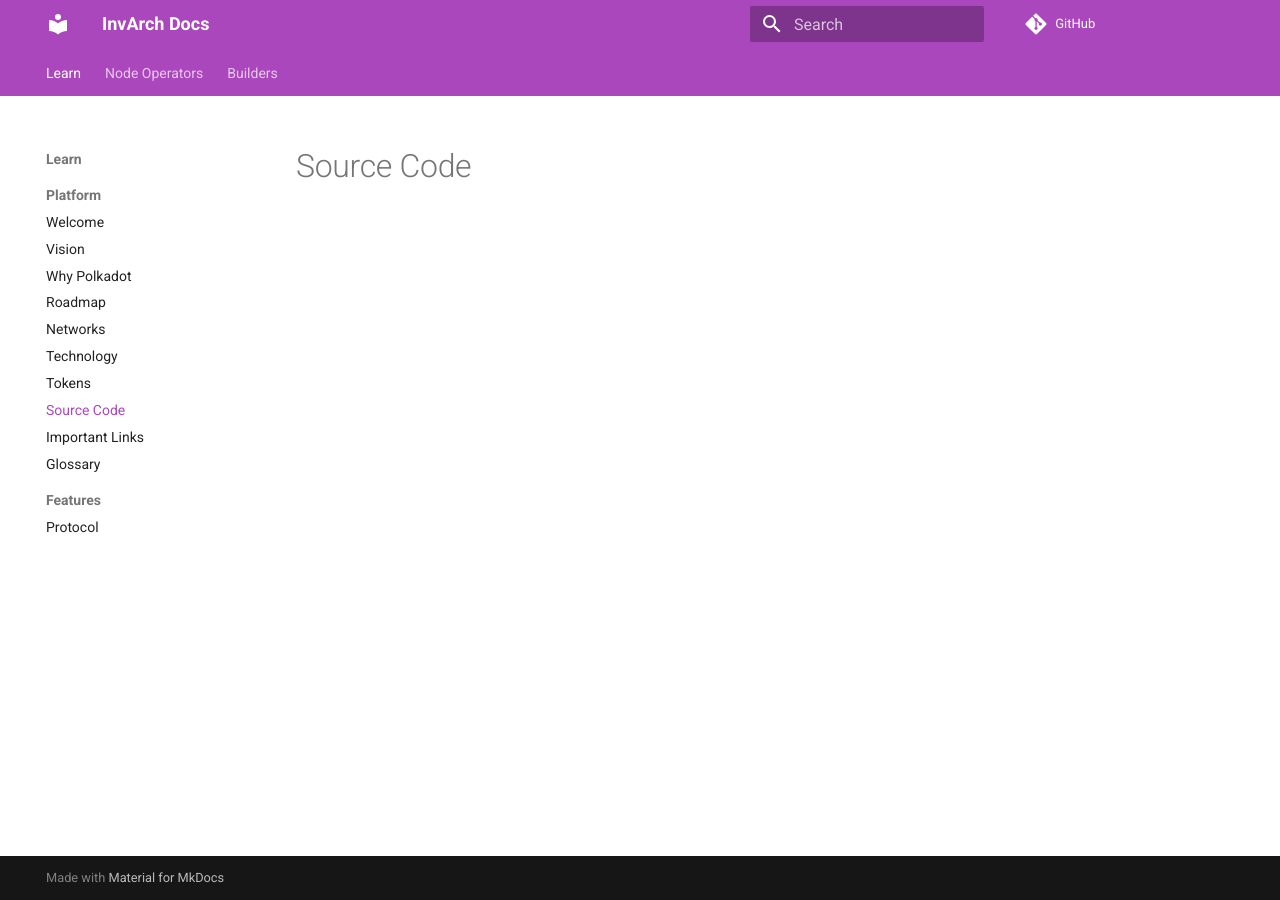
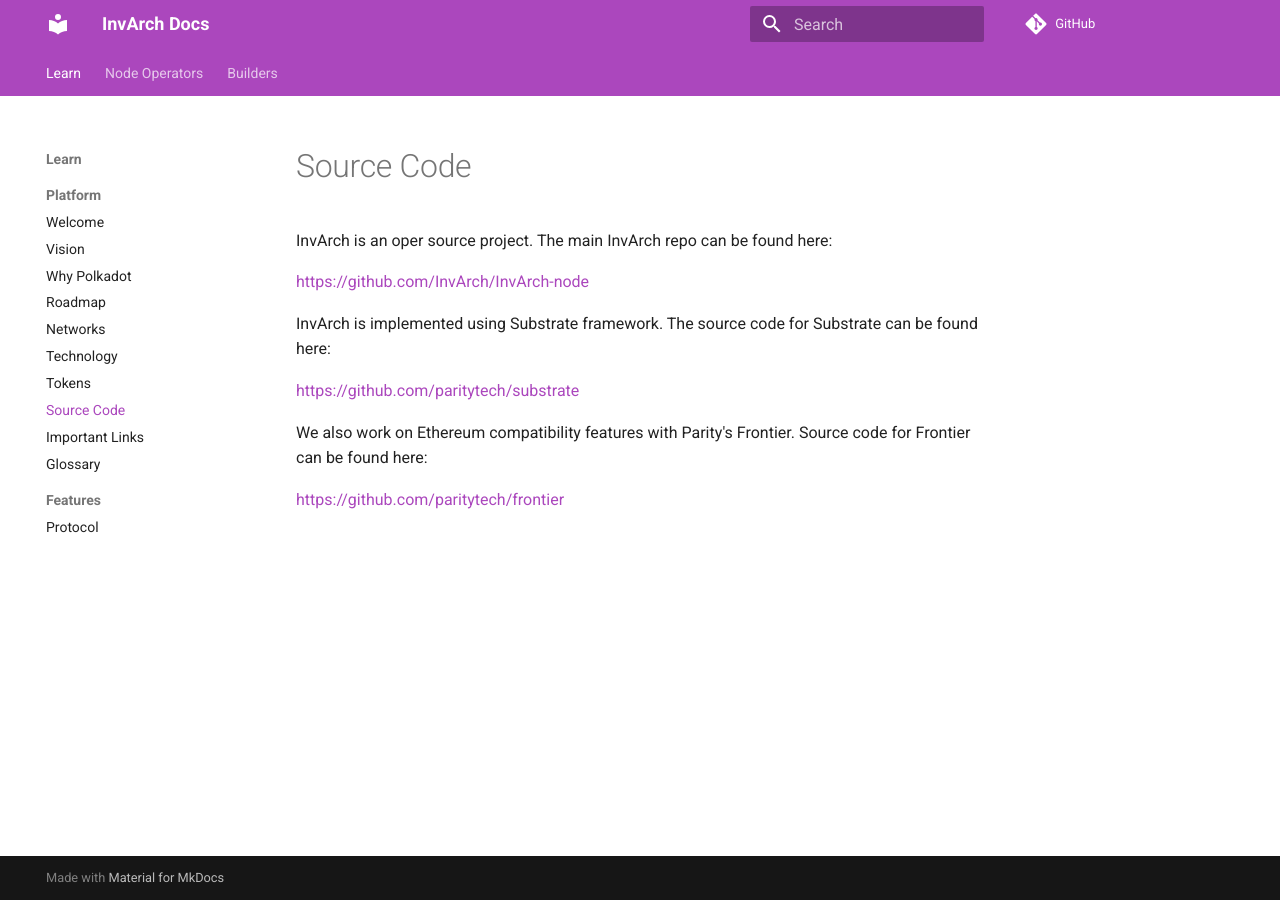
Before and after one commit to Abstracted-Labs/InvArch-docs, an MkDocs documentation site: the page built from docs/source-code.md, in a window 1280 px wide. Built offline with MkDocs 1.6.1 and Material for MkDocs 9.7.7, drawn with Linux system fonts in a browser that asks for light colours; comment, search, counter and statistics services are not loaded.

Commit message:
Add source code

```diff
--- a/docs/source-code.md
+++ b/docs/source-code.md
@@ -1 +1,13 @@
 # Source Code
+
+InvArch is an oper source project. The main InvArch repo can be found here:
+
+[https://github.com/InvArch/InvArch-node](https://github.com/InvArch/InvArch-node)
+
+InvArch is implemented using Substrate framework. The source code for Substrate can be found here:
+
+[https://github.com/paritytech/substrate](https://github.com/paritytech/substrate)
+
+We also work on Ethereum compatibility features with Parity's Frontier. Source code for Frontier can be found here:
+
+[https://github.com/paritytech/frontier](https://github.com/paritytech/frontier)
```
